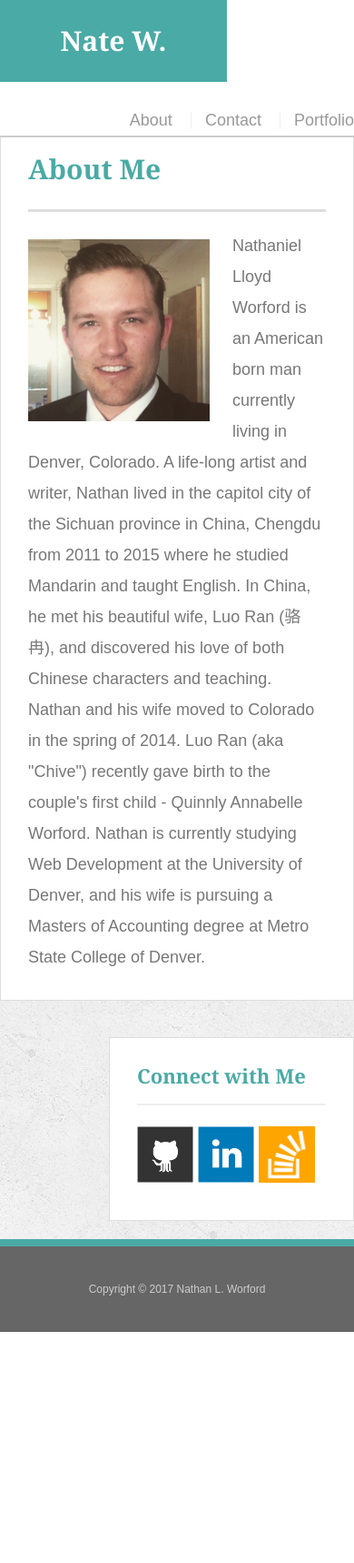
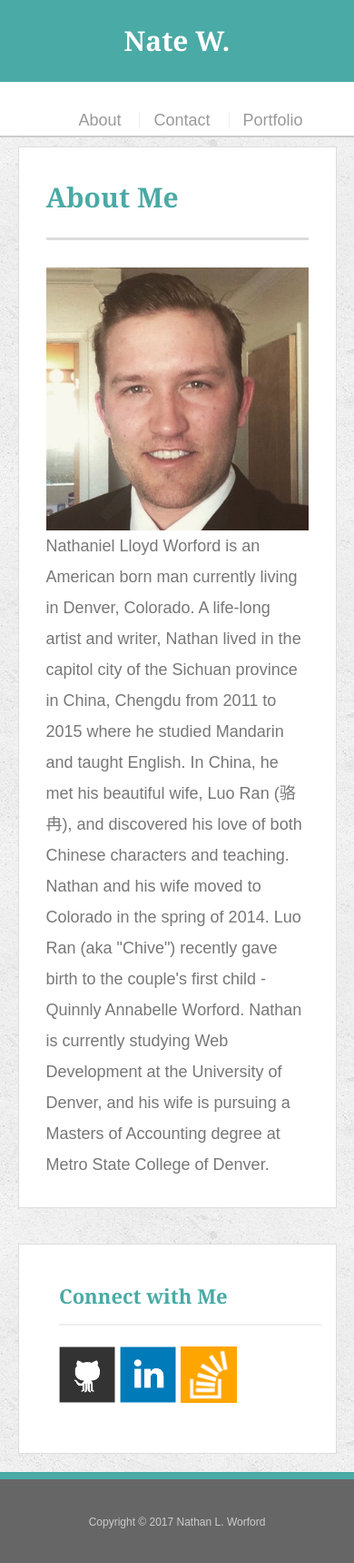
Before and after one commit to nworford/Responsive-Portfolio, a plain HTML site: page index.html in a window 390 px wide. Shown: the whole page at 91% size. Before the commit the page ends 1464 px from the top, so only its background shows below. Drawn offline with Linux system fonts and the light colour scheme.

Commit message:
11/07 evening

```diff
--- a/assets/css/style.css
+++ b/assets/css/style.css
@@ -241,6 +241,10 @@ input[type=submit] {
 
 @media screen and (max-width: 980px){
 
+  #logo {
+
+  }
+
 }
 
 @media screen and (max-width: 760px){
@@ -248,5 +252,39 @@ input[type=submit] {
 }
 
 @media screen and (max-width: 640px){
+  #logo {
+    width:100%;
+  }
+  nav {
+    width:100%;
+    text-align:center;
+  }
 
-}
+  .main-section {
+    width:90%;
+    margin:5%;
+    margin-top:8%;
+    max-width:none;
+  }
+
+  .auth-image {
+    width:100%;
+  }
+
+  .sidebar {
+
+    float:left;
+    width:90%;
+    margin:5%;
+    max-width:none;
+
+  }
+
+  #connect {
+
+    float:left;
+    width:100%;
+    margin:5%;
+  }
+
+f
```
